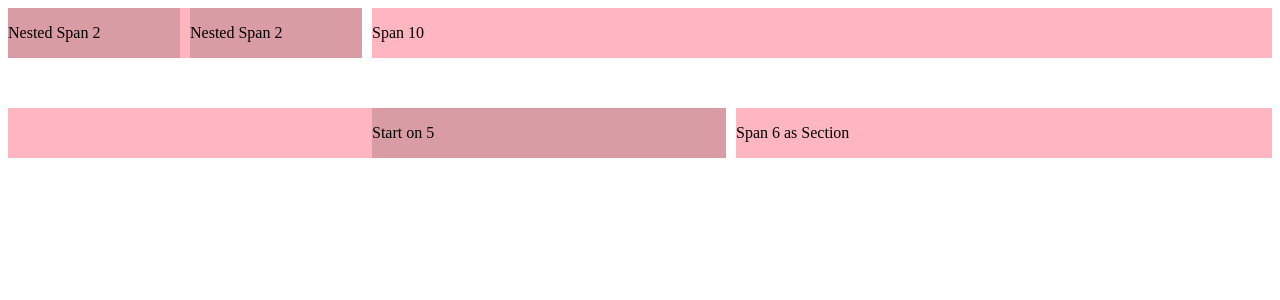
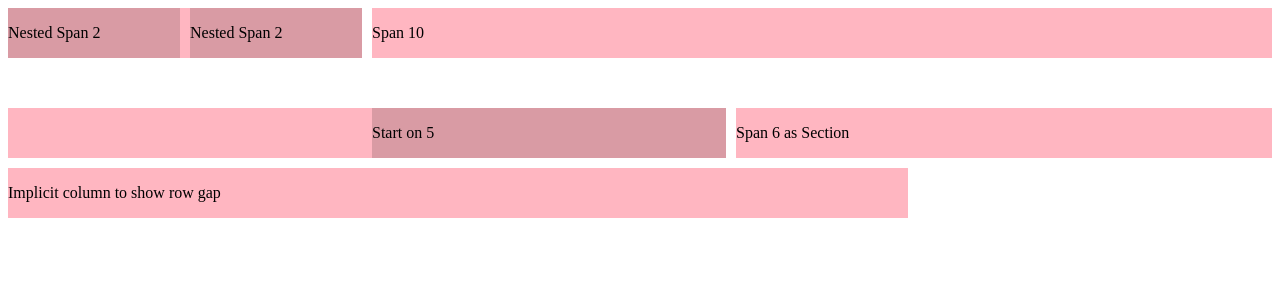
Before and after one commit to faceless-ui/css-grid, a React app: page / in a window 1280 px wide. Shown: the top 300 px of the page. Built offline with nearby package versions, Linux system fonts and the light colour scheme; the HTML template or start-up script is replaced by a standard one.

Commit message:
renames gutterSize to columnGap, adds rowGap support

```diff
--- a/demo/App.js
+++ b/demo/App.js
@@ -7,7 +7,7 @@ import { Row, Column, GridProvider } from '../src';
 
 const App = () => {
   return (
-    <GridProvider numberOfColumns={14} gutterSize="10px">
+    <GridProvider numberOfColumns={14} columnGap="10px" rowGap="10px">
 
       <div style={{ marginBottom: '50px' }}>
         <Row className="custom-row-class">
@@ -39,6 +39,9 @@ const App = () => {
           <Column span={6} htmlElement="section" style={{ backgroundColor: 'lightpink' }}>
             <p>Span 6 as Section</p>
           </Column>
+          <Column span={10} style={{ backgroundColor: 'lightpink' }}>
+            <p>Implicit column to show row gap</p>
+          </Column>
         </Row>
       </div>
 
--- a/src/Column/index.js
+++ b/src/Column/index.js
@@ -27,8 +27,19 @@ const Column = (props) => {
   return (
     <GridContext.Consumer>
       {(gridContext) => {
+        const {
+          columnGap,
+          rowGap,
+        } = gridContext;
+
         return (
-          <GridProvider numberOfColumns={span} gutterSize={gridContext.gutterSize}>
+          <GridProvider
+            numberOfColumns={span}
+            {...{
+              columnGap,
+              rowGap,
+            }}
+          >
             <StyledColumn
               className={classes}
               as={htmlElement}
--- a/src/GridProvider/index.js
+++ b/src/GridProvider/index.js
@@ -3,22 +3,29 @@ import PropTypes from 'prop-types';
 import GridContext from './context';
 
 const GridProvider = (props) => {
-  const { numberOfColumns, gutterSize, children } = props;
+  const {
+    numberOfColumns,
+    columnGap,
+    rowGap,
+    children,
+  } = props;
 
-  const contextObject = {
+  const contextValue = {
     numberOfColumns,
-    gutterSize,
+    columnGap,
+    rowGap,
   };
 
   return (
-    <GridContext.Provider value={contextObject}>
+    <GridContext.Provider value={contextValue}>
       {children}
     </GridContext.Provider>
   );
 };
 
 GridProvider.defaultProps = {
-  gutterSize: '0px',
+  columnGap: '0px',
+  rowGap: '0px',
 };
 
 GridProvider.propTypes = {
@@ -29,12 +36,13 @@ GridProvider.propTypes = {
     ),
   ]).isRequired,
   numberOfColumns: PropTypes.number.isRequired,
-  gutterSize: PropTypes.oneOfType([
+  columnGap: PropTypes.oneOfType([
     PropTypes.oneOf([
       'columnWidth',
     ]),
     PropTypes.string,
   ]),
+  rowGap: PropTypes.string,
 };
 
 export default GridProvider;
--- a/src/Row/css.js
+++ b/src/Row/css.js
@@ -2,16 +2,21 @@ import styled from 'styled-components';
 
 const StyledRow = styled.div`
   ${(props) => {
-    const { numberOfColumns, gutterSize } = props.propsForStyler;
+    const {
+      numberOfColumns,
+      columnGap,
+      rowGap,
+    } = props.propsForStyler;
 
-    const columnGap = gutterSize === 'columnWidth'
+    const gutter = columnGap === 'columnWidth'
       ? `calc(100% * ( 1 / (${numberOfColumns} * 2)))`
-      : gutterSize;
+      : columnGap;
 
     return (`
       display: grid;
       grid-template-columns: repeat(${numberOfColumns}, 1fr);
-      column-gap: ${columnGap};
+      column-gap: ${gutter};
+      ${rowGap ? `row-gap: ${rowGap}` : null};
     `);
   }}
 `;
--- a/src/Row/index.js
+++ b/src/Row/index.js
@@ -20,7 +20,8 @@ const Row = (props) => {
       {(gridContext) => {
         const {
           numberOfColumns,
-          gutterSize,
+          columnGap,
+          rowGap,
         } = gridContext;
 
         return (
@@ -29,7 +30,8 @@ const Row = (props) => {
             as={htmlElement}
             propsForStyler={{
               numberOfColumns,
-              gutterSize,
+              columnGap,
+              rowGap,
             }}
           >
             {children}
```
Also changed, not shown: 1 other file (tests, documents, lock files or other folders).
